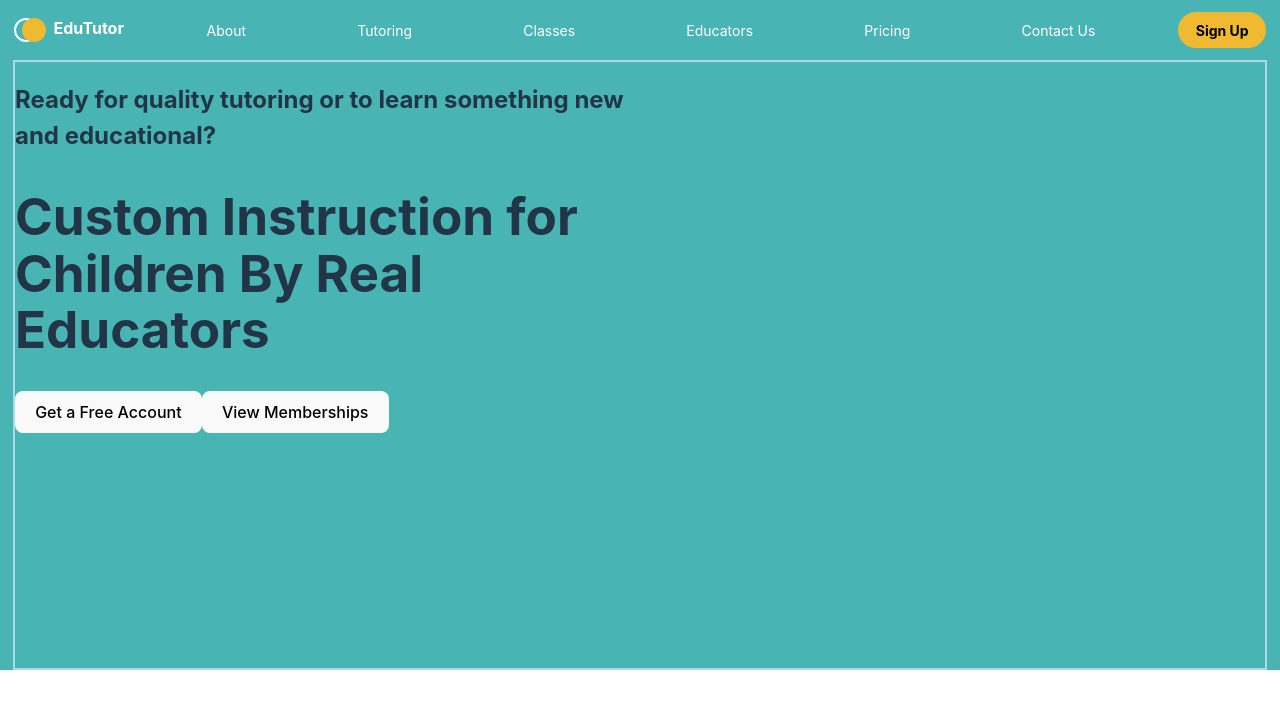
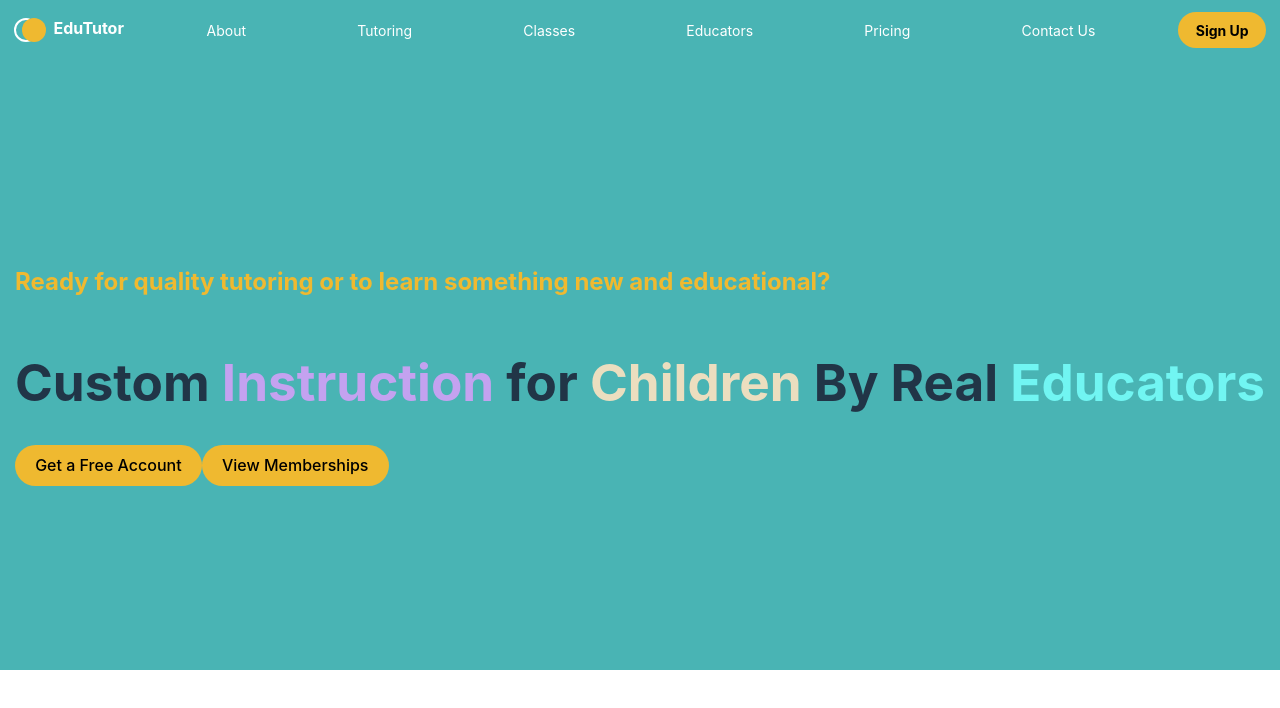
Before and after one commit to longhairshortcode/educationPlatform, a React (Vite) app in the folder client/: page / in a window 1280 px wide. Shown: the top 708 px of the page. Built offline with nearby package versions, Linux system fonts and the light colour scheme.

Commit message:
started styling home page, did nav now started on hero

```diff
--- a/client/src/components/Home/Hero/Hero.jsx
+++ b/client/src/components/Home/Hero/Hero.jsx
@@ -3,8 +3,7 @@ import style from "./Hero.module.css"
 function Hero() {
   return (
     <div className={style.componentContainer}>
-        <div className={style.leftAndRightContainer}>
-        <div className={style.leftContainer}>
+        <div className={style.textContainer}>
             <h2 className={style.question}>Ready for quality tutoring or to learn something new and educational?</h2>
             <h1 className={style.title}>Custom <span className={style.instruction}>Instruction</span> for <span className={style.children}>Children </span> By Real <span className={style.educators}>Educators</span></h1>
             <div className={style.buttonsContainer}>
@@ -12,10 +11,6 @@ function Hero() {
                 <button className={style.educatorLoginButton}>View Memberships</button>
             </div>
         </div>
-        <div className={style.rightImageContainer}>
-            <img></img>
-        </div>
-        </div>
     </div>
   )
 }
--- a/client/src/components/Home/Hero/Hero.module.css
+++ b/client/src/components/Home/Hero/Hero.module.css
@@ -10,15 +10,29 @@
     width: 100vw;
 }
 
-.leftAndRightContainer{
+.textContainer{
     display: flex;
-    border: 2px lightblue solid;
+    flex-direction: column;
+    justify-content: center;
 }
 
-.leftContainer{
-    width: 50%;
+.question{
+    color: rgb(239, 185, 48);
 }
 
-.rightImageContainer{
-    width: 50%;
+.instruction{
+    color:rgb(196, 162, 240);
 }
+
+.children{
+    color: rgb(235, 222, 191);
+}
+
+.educators{
+    color: rgb(113, 245, 242);
+}
+
+.parentLoginButton, .educatorLoginButton{
+    background-color: rgb(239, 185, 48);
+    border-radius: 30px;
+}
```
